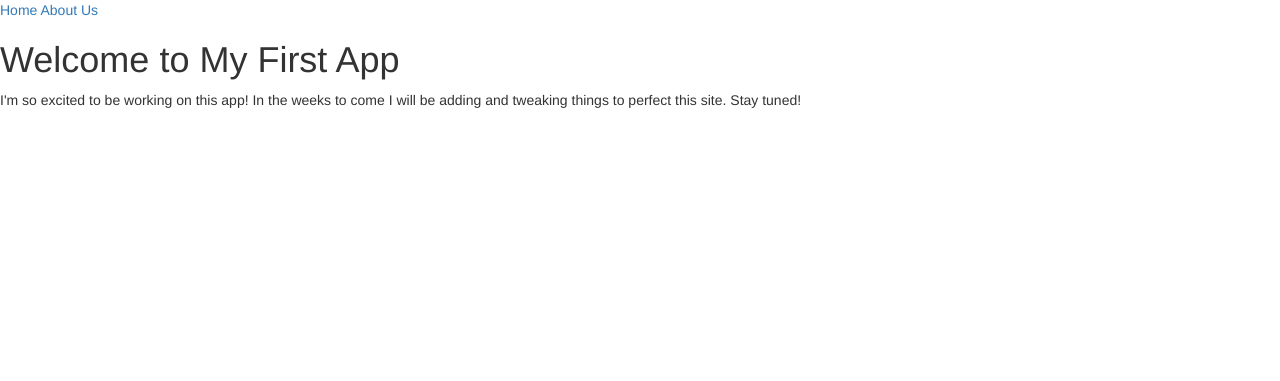
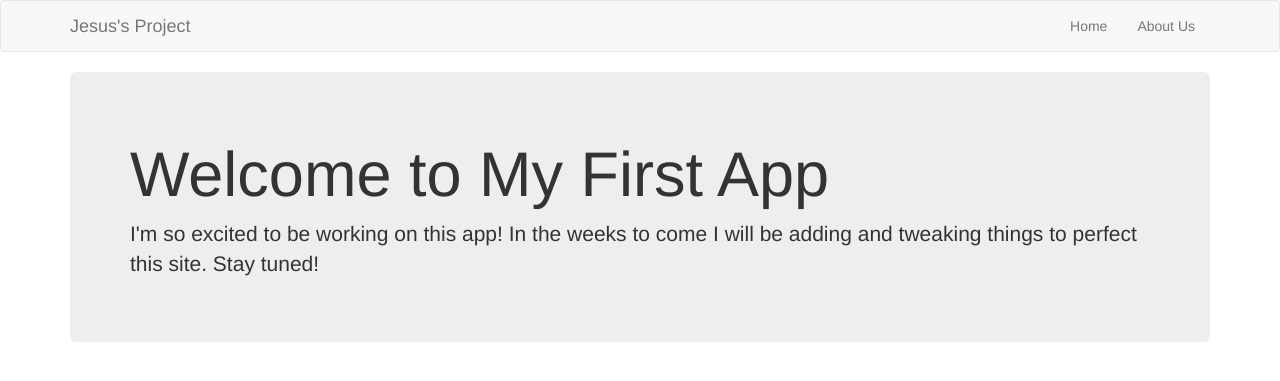
Before and after one commit to jmendoza1010/rubypractice, a Rails app: page / in a window 1280 px wide. Shown: the top 381 px of the page. Run offline with Rails 7, Linux system fonts and the light colour scheme; style sheets or scripts are compiled from the project's sources; some libraries are stand-ins or nearby versions.

Commit message:
added navbar and jumbotron

```diff
--- a/app/views/home/_header.html.erb
+++ b/app/views/home/_header.html.erb
@@ -1,2 +1,22 @@
-<%= link_to 'Home', root_path %>
-<%= link_to 'About Us', home_about_path %>
+<nav class="navbar navbar-default">
+  <div class="container">
+    <!-- Brand and toggle get grouped for better mobile display -->
+    <div class="navbar-header">
+      <button type="button" class="navbar-toggle collapsed" data-toggle="collapse" data-target="#bs-example-navbar-collapse-1" aria-expanded="false">
+        <span class="sr-only">Toggle navigation</span>
+        <span class="icon-bar"></span>
+        <span class="icon-bar"></span>
+        <span class="icon-bar"></span>
+      </button>
+      <a class="navbar-brand" href="index">Jesus's Project</a>
+    </div>
+
+    <!-- Collect the nav links, forms, and other content for toggling -->
+    <div class="collapse navbar-collapse" id="bs-example-navbar-collapse-1">
+      <ul class="nav navbar-nav navbar-right">
+            <li><%= link_to 'Home', root_path %></li>
+            <li><%= link_to 'About Us', home_about_path %></li>
+      </ul>
+    </div><!-- /.navbar-collapse -->
+  </div><!-- /.container-fluid -->
+</nav>
--- a/app/views/home/index.html.erb
+++ b/app/views/home/index.html.erb
@@ -1,2 +1,4 @@
+<div class="jumbotron">
 <h1>Welcome to My First App</h1>
 <p>I'm so excited to be working on this app! In the weeks to come I will be adding and tweaking things to perfect this site. Stay tuned!</p>
+</div>
--- a/app/views/layouts/application.html.erb
+++ b/app/views/layouts/application.html.erb
@@ -7,8 +7,12 @@
   <%= csrf_meta_tags %>
 </head>
 <body>
+
 <%= render 'home/header' %>
-<%= yield %>
+
+<div class='container'>
+  <%= yield %>
+</div>
 
 </body>
 </html>
```
